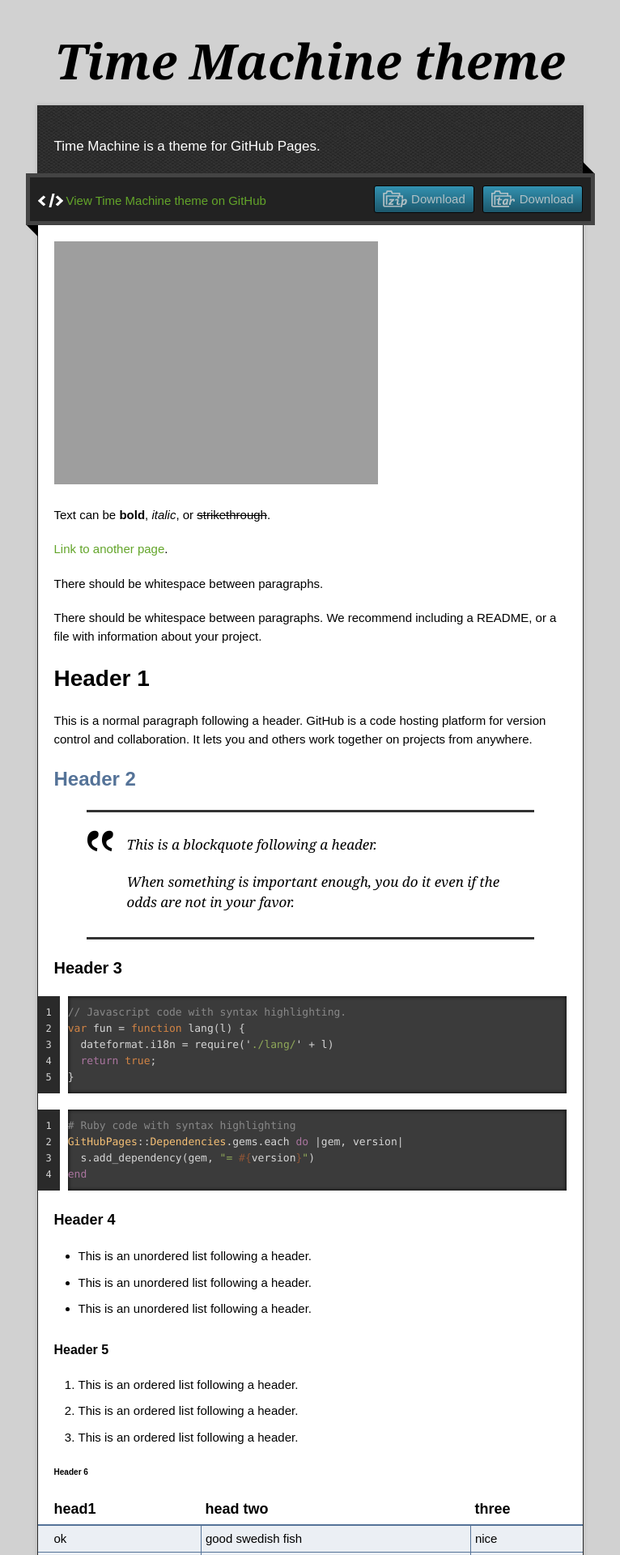
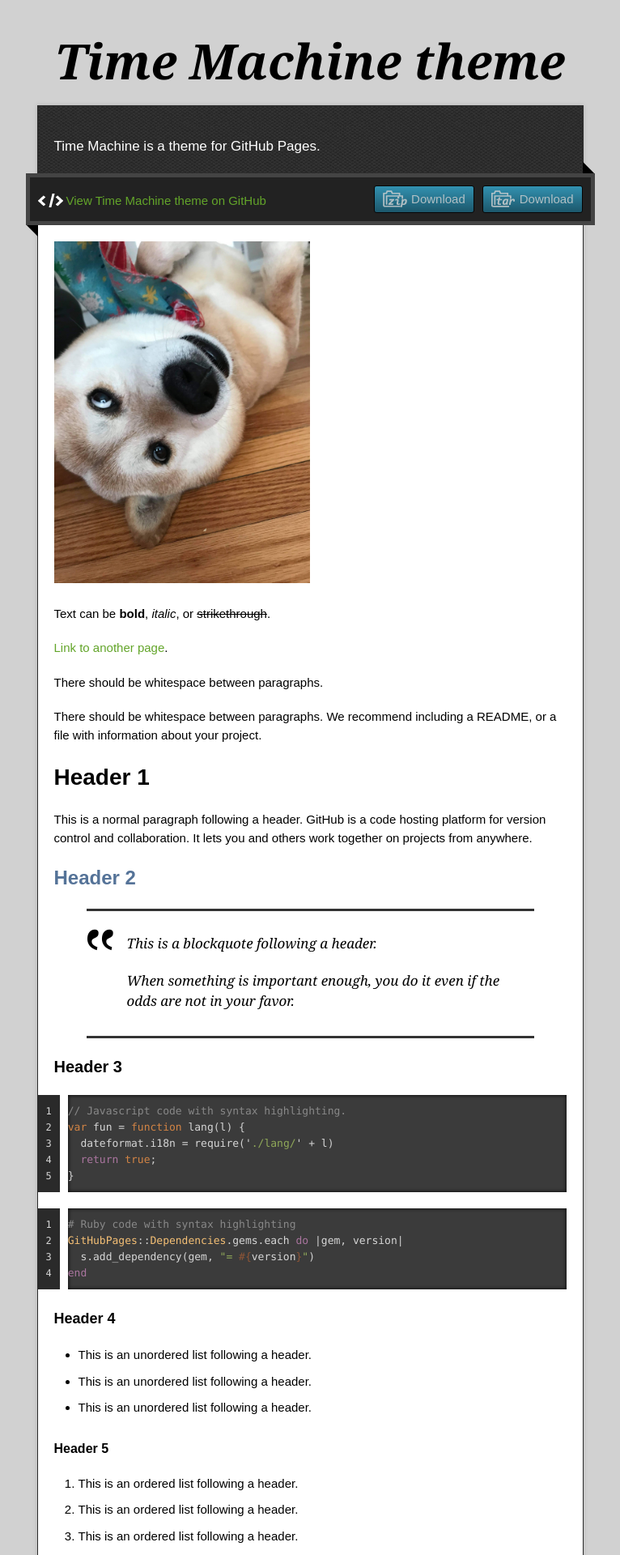
Before and after one commit to savannthorn/savannthorn.github.io, a Jekyll site: the page built from index.md, in a window 1280 px wide. Shown: the top 1920 px of the page at 81% size, without its empty margins (257-1023 px from the left). Built offline with Jekyll 4.4.1, drawn with Linux system fonts in a browser that asks for light colours.

Commit message:
Update index.md

```diff
--- a/index.md
+++ b/index.md
@@ -4,7 +4,7 @@ layout: default
 
 
 
-![My Doge, Herculino](/image/doge-herculino.jpg =384x512)
+![My Doge, Herculino](/image/doge-herculino.jpg){:height="50%" width="50%"}
 
 
 
```
